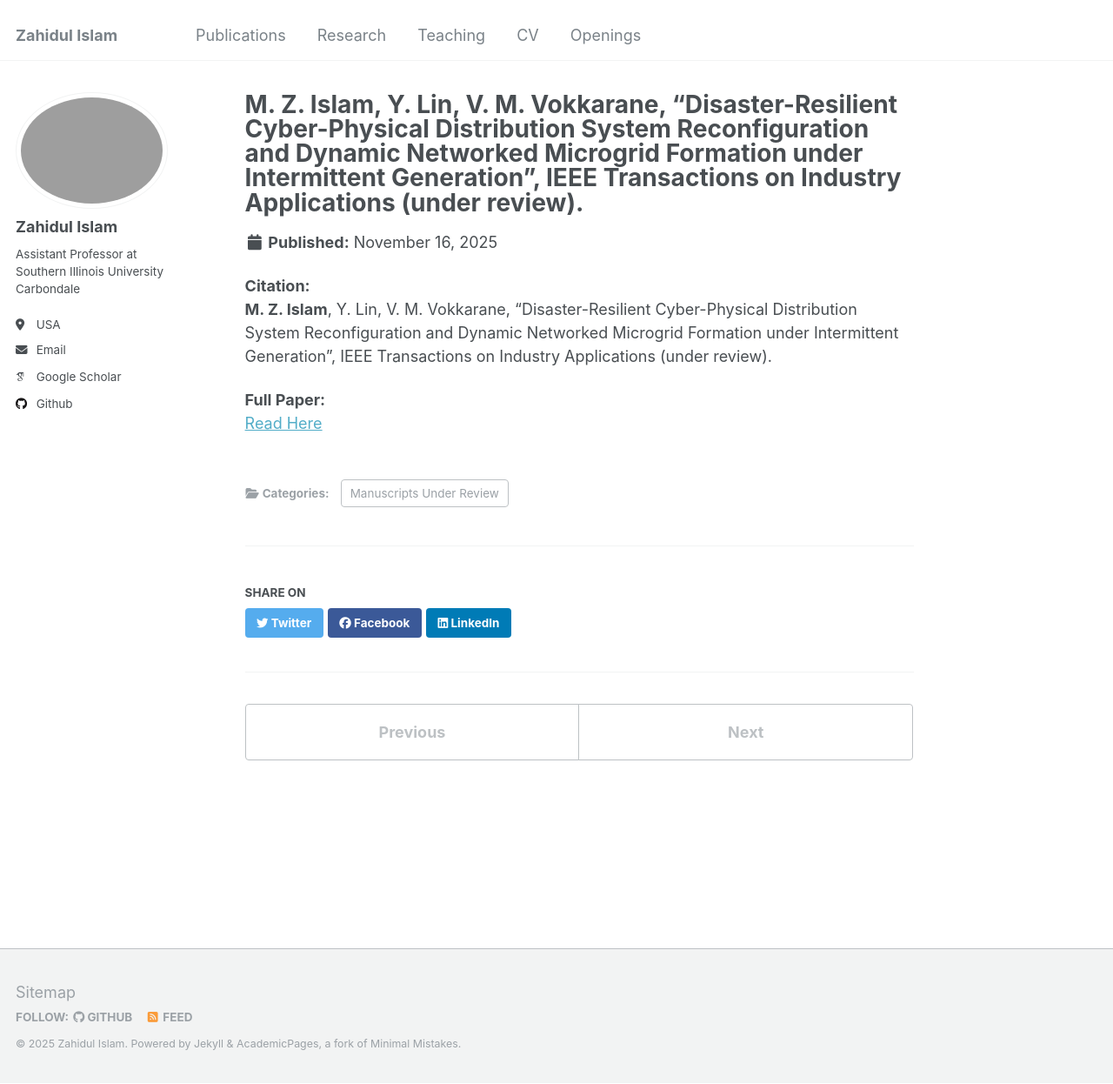
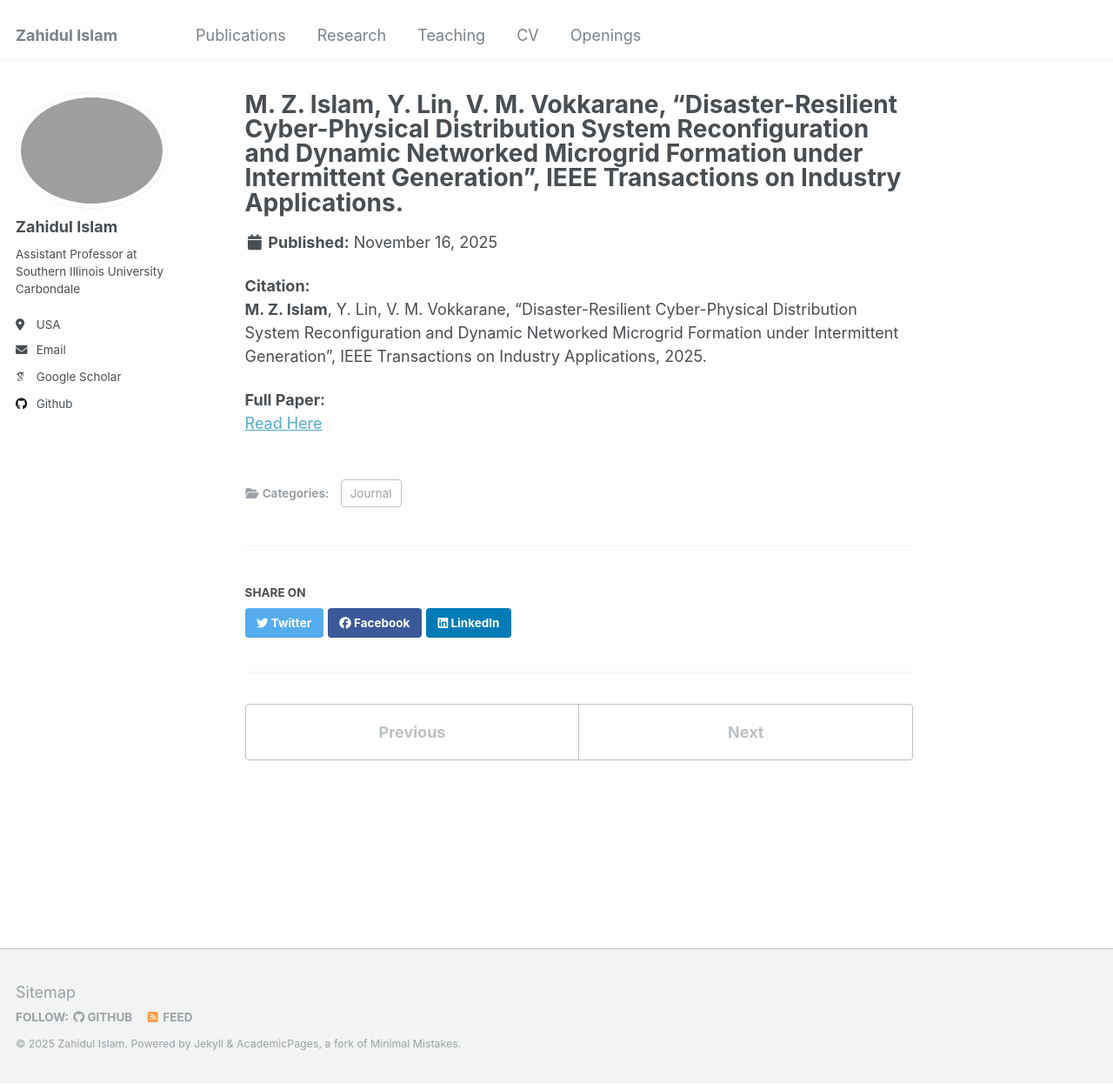
Before and after one commit to zahidul-ece/zahidul-ece.github.io, a Jekyll site: the page built from _publications/2025-02-m-z-islam-y-lin-v-m-vokkarane-disaste.md, in a window 1280 px wide and 1246 px high. Shown: the whole window at 87% size. Built offline with Jekyll 4.4.1, drawn with Linux system fonts in a browser that asks for light colours; some web fonts are replaced.

Commit message:
updated list

```diff
--- a/_publications/2025-02-m-z-islam-y-lin-v-m-vokkarane-disaste.md
+++ b/_publications/2025-02-m-z-islam-y-lin-v-m-vokkarane-disaste.md
@@ -1,18 +1,15 @@
 ---
-title: "**M. Z. Islam**, Y. Lin, V. M. Vokkarane, “Disaster-Resilient Cyber-Physical Distribution System Reconfiguration and
-Dynamic Networked Microgrid Formation under Intermittent Generation”, IEEE Transactions on Industry Applications
-(under review)."
+title: "**M. Z. Islam**, Y. Lin, V. M. Vokkarane, “Disaster-Resilient Cyber-Physical Distribution System Reconfiguration and Dynamic Networked Microgrid Formation under Intermittent Generation”, IEEE Transactions on Industry Applications."
 year: "2025"
 month: "2"
 sort_key: "202502"
-category: "Manuscripts Under Review"
+category: "Journal"
 paper_link: "nan"
 # layout: publication
 ---
 **Citation:**
 **M. Z. Islam**, Y. Lin, V. M. Vokkarane, “Disaster-Resilient Cyber-Physical Distribution System Reconfiguration and
-Dynamic Networked Microgrid Formation under Intermittent Generation”, IEEE Transactions on Industry Applications
-(under review).
+Dynamic Networked Microgrid Formation under Intermittent Generation”, IEEE Transactions on Industry Applications, 2025.
 
 **Full Paper:**
-[Read Here](nan)
+[Read Here](https://ieeexplore.ieee.org/abstract/document/11217441)
```
Also changed, not shown: _publications/2025-01-p-christou-m-z-islam-y-lin-and-j-xion.md (+2 -2 lines), _publications/2025-02-m-z-islam-y-ding-y-tian-t-wang-y-li.md (+3 -3 lines), _publications/2025-02-m-z-islam-y-lin-w-zhang-smart-meter-sc.md (+4 -4 lines), _publications/2025-02-y-ding-m-z-islam-j-shiau-a-d-amico-y.md (+1 -1 lines), 3 other files.
